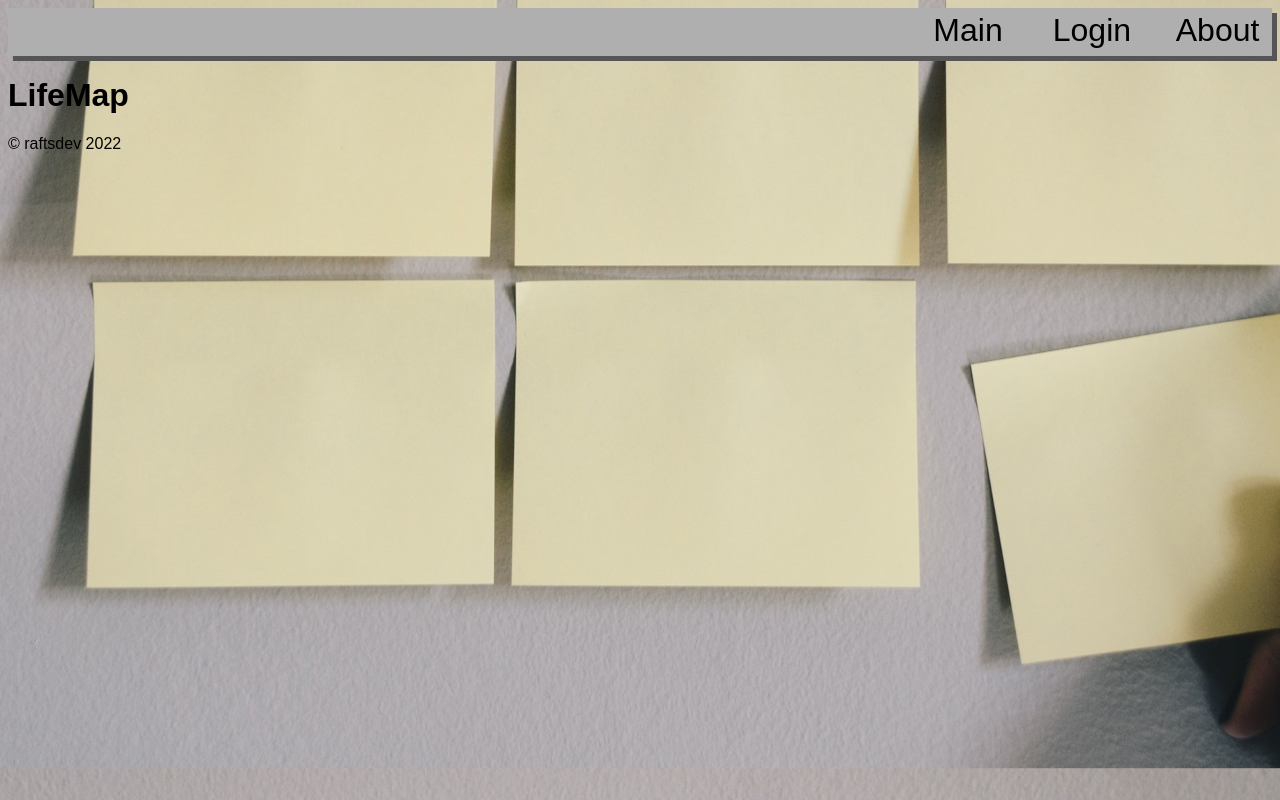
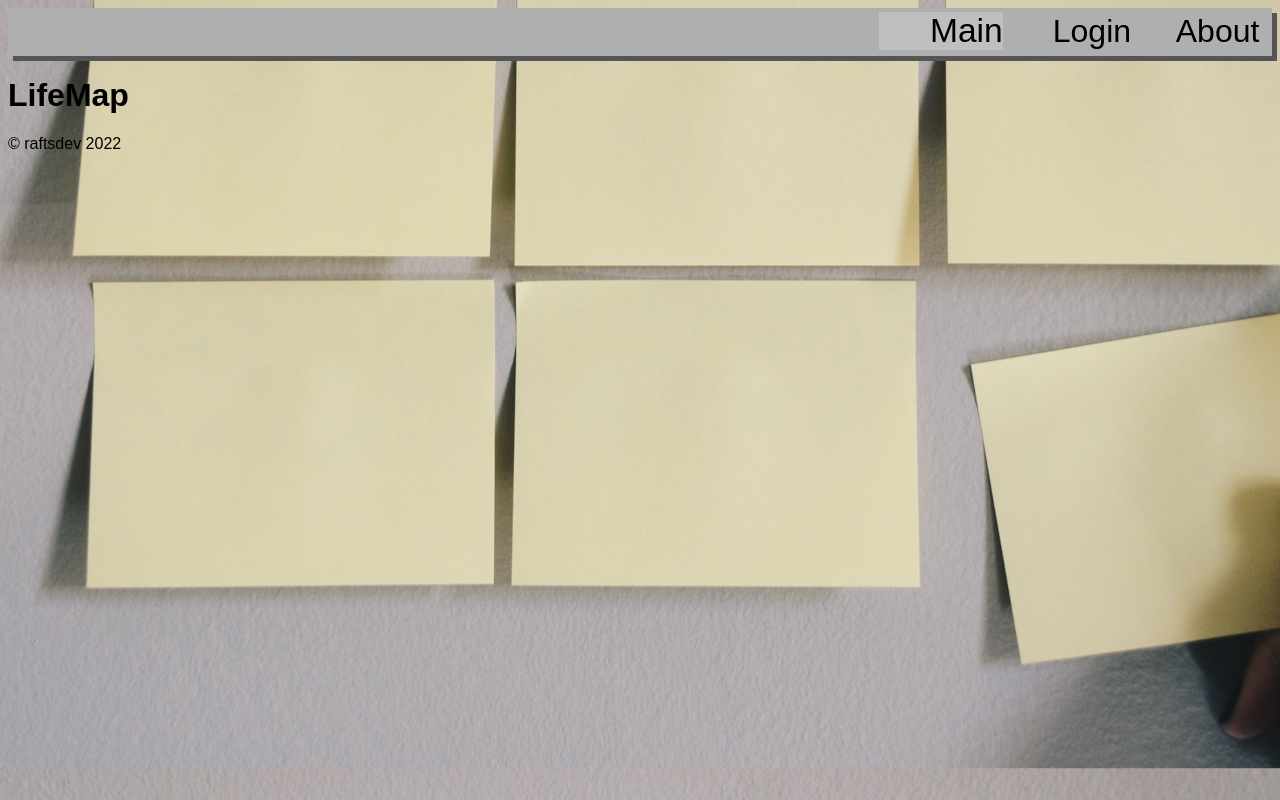
Before and after one commit to RaftsDev/frontpage, a plain HTML site: page index.html in a window 1280 px wide. In both pictures the pointer is over the element "Main". Drawn offline with Linux system fonts and the light colour scheme.

Commit message:
Feat: Transition delay for hover pointer in navigation panel.

```diff
--- a/css/style.css
+++ b/css/style.css
@@ -20,3 +20,10 @@ background-position: center;
   width: 10%;
   font-size: 2em;
 }
+
+.nav-box:hover{
+  background-color: #bfbfbf;
+  font-size: 2.1em;
+  transition-property: : font-size;
+  transition-duration: 2s;
+}
```
